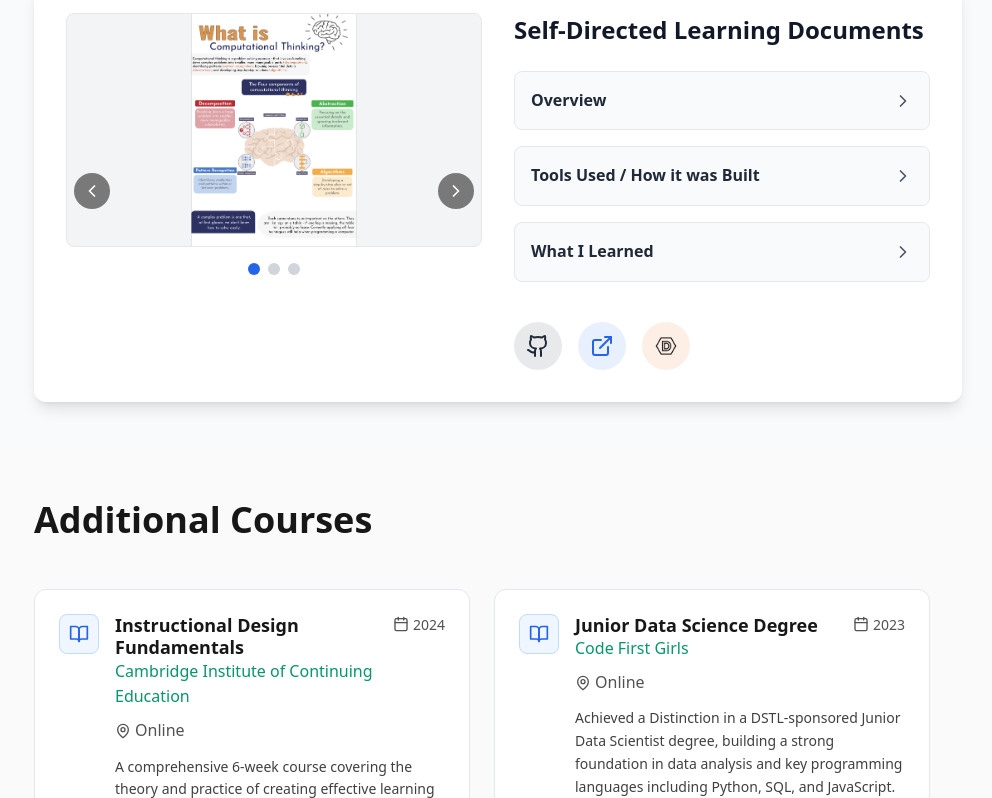
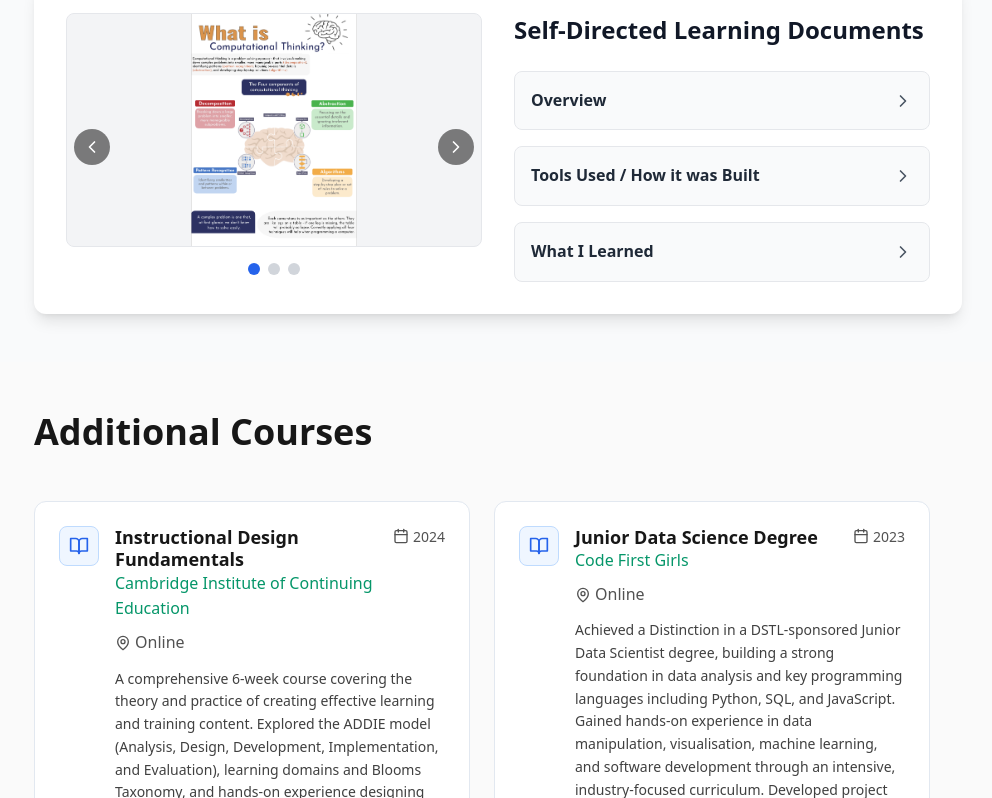
Before and after one commit to KMMOrganisation/Portfolio, a React (Vite) app: page / in a window 1280 px wide. Shown: the part 7431-8229 px from the top of the page, without its empty margins (270-1262 px from the left). Built offline with nearby package versions, Linux system fonts and the light colour scheme.

Commit message:
Add logic to not show social buttons if noSocial: true  is in project

```diff
--- a/src/components/Projects.tsx
+++ b/src/components/Projects.tsx
@@ -101,6 +101,7 @@ const Projects: React.FC = () => {
     {
       id: 3,
       title: 'Self-Directed Learning Documents',
+      noSocial: true,
       media: [
         {
           type: 'image' as const,
@@ -322,29 +323,44 @@ const Projects: React.FC = () => {
                     </div>
 
                     {/* Project Links */}
+                    {!project.noSocial && (
                       <div className="flex gap-4 pt-6">
+                        {project.github && (
                          <a
                            href={project.github}
                            className="flex items-center justify-center w-12 h-12 bg-gray-800 bg-opacity-10 text-gray-800 rounded-full font-medium hover:bg-gray-800 hover:text-white transition-colors duration-200"
                            title="GitHub"
                           >
+
                            <Github className="w-6 h-6" />
                         </a>
+                        )}
+
+                       {project.demo && (
                          <a
                            href={project.demo}
                            className="flex items-center justify-center w-12 h-12 bg-blue-600 bg-opacity-10 text-blue-600 rounded-full font-medium hover:bg-blue-600 hover:text-white transition-colors duration-200"
                            title="Live Demo"
                          >
+
                           <ExternalLink className="w-6 h-6" />
                         </a>
+                        )}
+
                         <a
                           href="https://devpost.com/katiemroberts00"
                           className="flex items-center justify-center w-12 h-12 bg-orange-600 bg-opacity-10 text-orange-600 rounded-full font-medium hover:bg-orange-600 hover:text-white transition-colors duration-200 group"
                           title="DevPost"
                          >
-                        <img src={devpostIcon} alt="DevPost" className="w-6 h-6 group-hover:brightness-0 group-hover:invert transition-all duration-200" />
+
+                          <img
+                            src={devpostIcon}
+                            alt="DevPost"
+                            className="w-6 h-6 group-hover:brightness-0 group-hover:invert transition-all duration-200"
+                          />
                        </a>
                      </div>
+                    )}
                   </div>
                 </div>
               </div>
```
Lines whose indentation alone changed are shown as unchanged.
